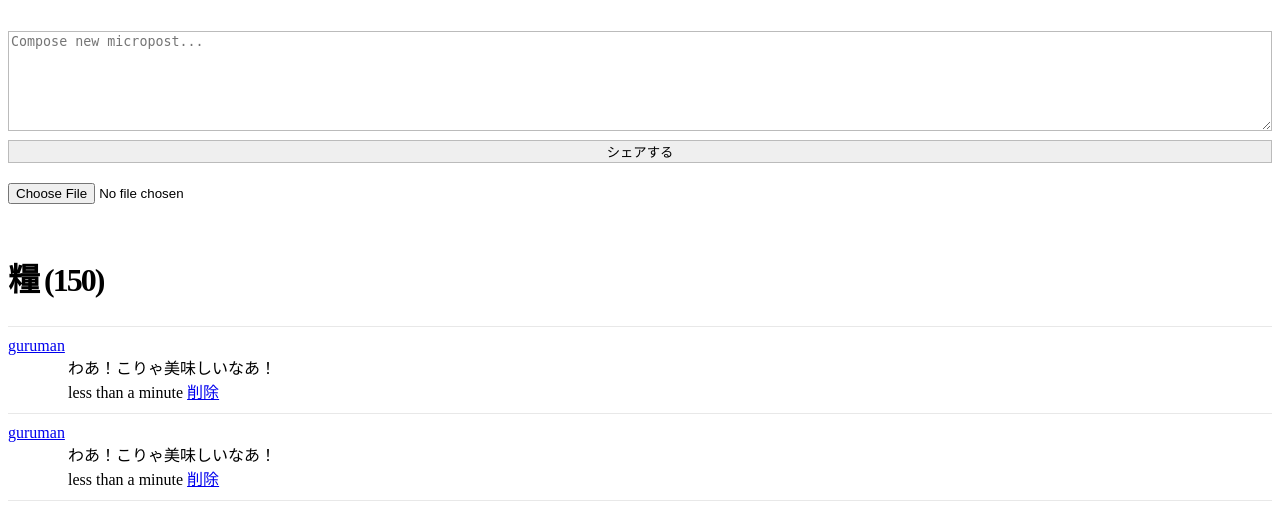
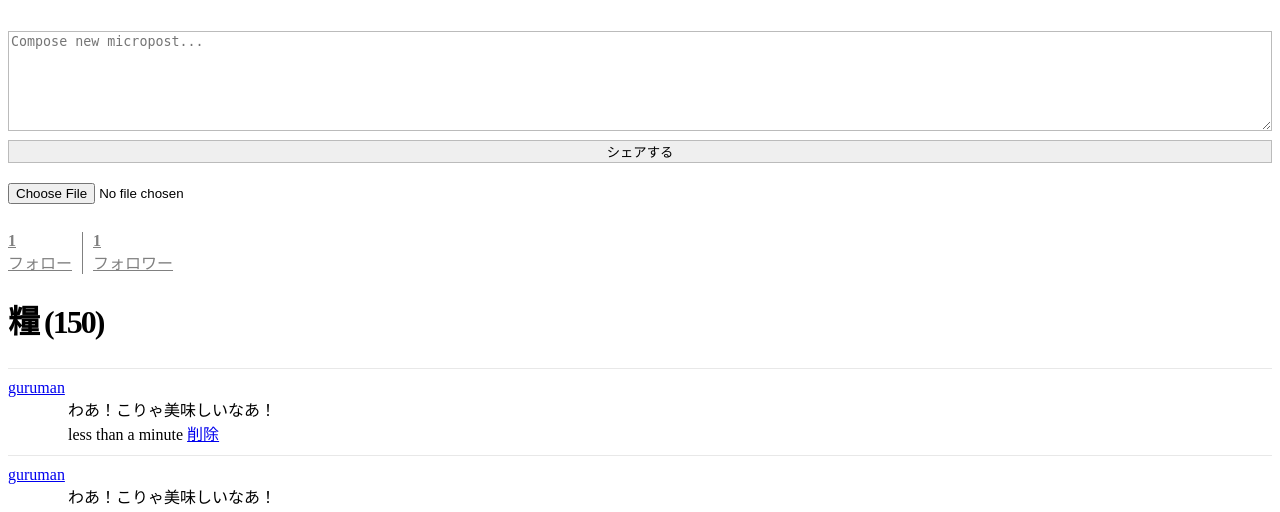
Before and after one commit to YamamotoKou/cate, a Rails app: page /guruman in a window 1280 px wide. Shown: the part 590-1102 px from the top of the page. Run offline with Rails 7, Linux system fonts and the light colour scheme; a user stored in the database is signed in; data comes from the database, SQL or seed files in the repository; style sheets or scripts are compiled from the project's sources; some libraries are stand-ins or nearby versions.

Commit message:
_follow_form.html.erbの作成

```diff
--- a/app/assets/stylesheets/custom.scss
+++ b/app/assets/stylesheets/custom.scss
@@ -138,6 +138,44 @@ aside {
   }
 }
 
+.stats {
+  overflow: auto;
+  margin-top: 0;
+  padding: 0;
+  a {
+    float: left;
+    padding: 0 10px;
+    border-left: 1px solid ;
+    color: gray;
+    &:first-child {
+      padding-left: 0;
+      border: 0;
+    }
+    &:hover {
+      text-decoration: none;
+      color: blue;
+    }
+  }
+  strong {
+    display: block;
+  }
+}
+
+.user_avatars {
+  overflow: auto;
+  margin-top: 10px;
+  .gravatar {
+    margin: 1px 1px;
+  }
+  a {
+    padding: 0;
+  }
+}
+
+.users.follow {
+  padding: 0;
+}
+
 /* forms */
 
 input, textarea, select, .uneditable-input {
--- a/app/models/user.rb
+++ b/app/models/user.rb
@@ -19,7 +19,7 @@ class User < ApplicationRecord
   mount_uploader :avatar, ImageUploader
   #[!]で直接emailの値を小文字にする．
   before_save { email.downcase! }
-  validates :name,  presence: true, length: { maximum: 50 }
+  validates :name,  presence: true, length: { maximum: 50 }, uniqueness: true
   VALID_EMAIL_REGEX = /\A[\w+\-.]+@[a-z\d\-]+(\.[a-z\d\-]+)*\.[a-z]+\z/i
   validates :email, presence: true, length: { maximum: 255 },
                     format: { with: VALID_EMAIL_REGEX },
--- a/app/views/shared/_stats.html.erb
+++ b/app/views/shared/_stats.html.erb
@@ -0,0 +1,15 @@
+<% @user ||= current_user %>
+<div class="stats">
+  <a href="<%= following_user_path(@user) %>">
+    <strong id="following" class="stat">
+      <%= @user.following.count %>
+    </strong>
+    フォロー
+  </a>
+  <a href="<%= followers_user_path(@user) %>">
+    <strong id="followers" class="stat">
+      <%= @user.followers.count %>
+    </strong>
+    フォロワー
+  </a>
+</div>
--- a/app/views/static_pages/home.html.erb
+++ b/app/views/static_pages/home.html.erb
@@ -9,6 +9,9 @@
     <div>
       <%= link_to "プロフィール編集", edit_path(current_user), class: "btn btn-x btn-primary" %>
     </div>
+    <section class="stats">
+      <%= render 'shared/stats' %>
+    </section>
     <section class="micropost_form">
       <%= render 'shared/micropost_form' %>
     </section>
--- /dev/null
+++ b/app/views/users/_follow.html.erb
@@ -0,0 +1,4 @@
+<%= form_with(model: current_user.active_relationships.build, local: true) do |f| %>
+  <div><%= hidden_field_tag :followed_id, @user.id %></div>
+  <%= f.submit "フォロー", class: "btn btn-outline-danger" %>
+<% end %>
--- /dev/null
+++ b/app/views/users/_follow_form.html.erb
@@ -0,0 +1,9 @@
+<% unless current_user?(@user) %>
+  <div id="follow_form">
+  <% if current_user.following?(@user) %>
+    <%= render 'unfollow' %>
+  <% else %>
+    <%= render 'follow' %>
+  <% end %>
+  </div>
+<% end %>
--- /dev/null
+++ b/app/views/users/_unfollow.html.erb
@@ -0,0 +1,4 @@
+<%= form_with(model: current_user.active_relationships.find_by(followed_id: @user.id),
+            html: { method: :delete }, local: true) do |f| %>
+  <%= f.submit "フォロー中", class: "btn btn-danger" %>
+<% end %>
--- a/app/views/users/show.html.erb
+++ b/app/views/users/show.html.erb
@@ -14,11 +14,15 @@
        <%= render 'shared/micropost_form' %>
       </section>
     <% end %>
+    <section class="stats">
+      <%= render 'shared/stats' %>
+    </section>
   </aside>
   <div class="col-md-8">
-  <% if @user.microposts.any? %>
-    <h3>糧 (<%= @user.microposts.count %>)</h3>
-    <ol class="microposts">
+    <%= render 'follow_form' if logged_in? %>
+    <% if @user.microposts.any? %>
+      <h3>糧 (<%= @user.microposts.count %>)</h3>
+      <ol class="microposts">
       <%= render @microposts %>
     </ol>
     <%= paginate @microposts %>
--- a/config/routes.rb
+++ b/config/routes.rb
@@ -15,4 +15,5 @@ Rails.application.routes.draw do
   resources :account_activations, only: [:edit]
   resources :password_resets,     only: [:new, :create, :edit, :update]
   resources :microposts,          only: [:create, :destroy]
+  resources :relationships,       only: [:create, :destroy]
 end
```
